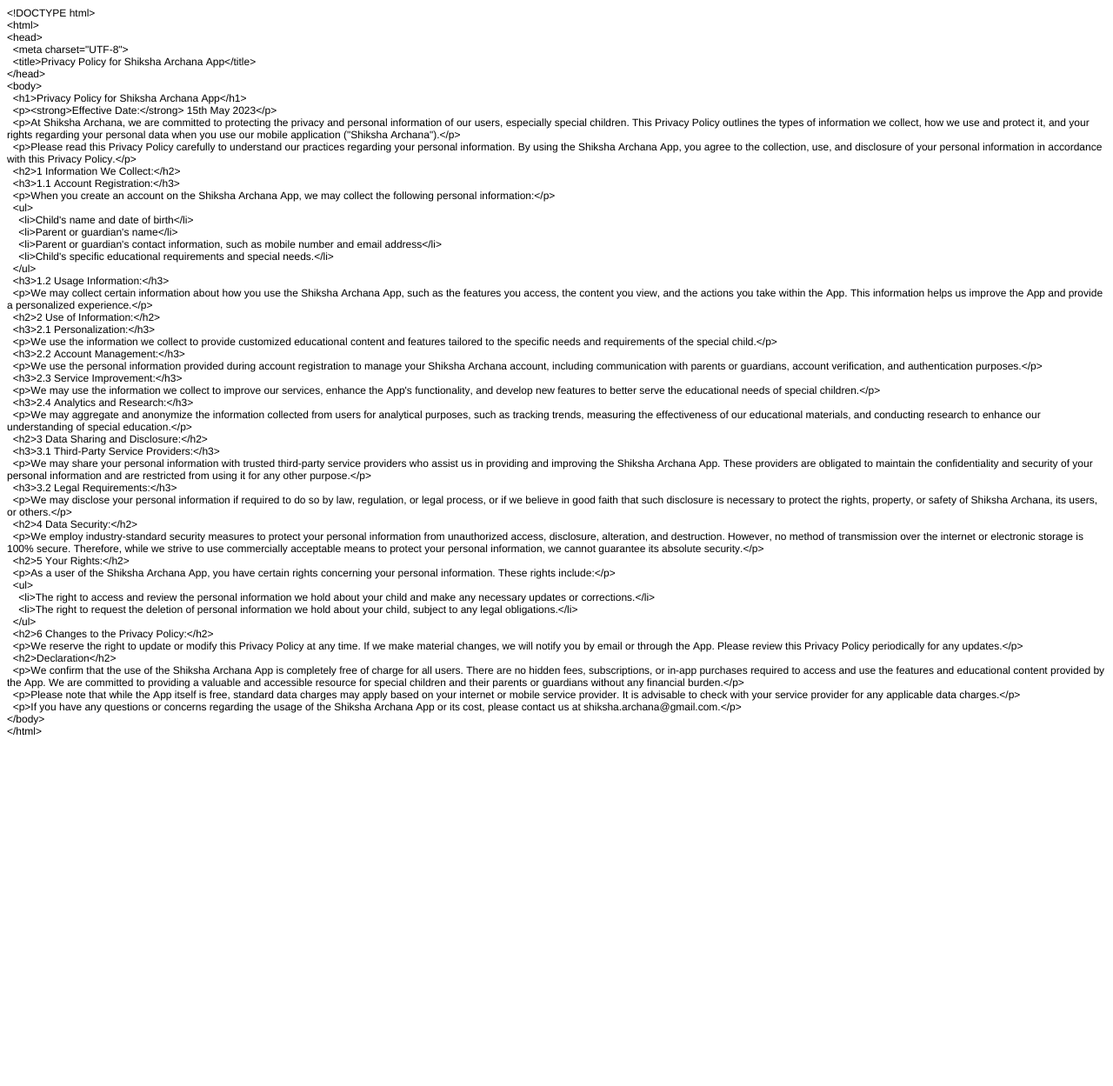
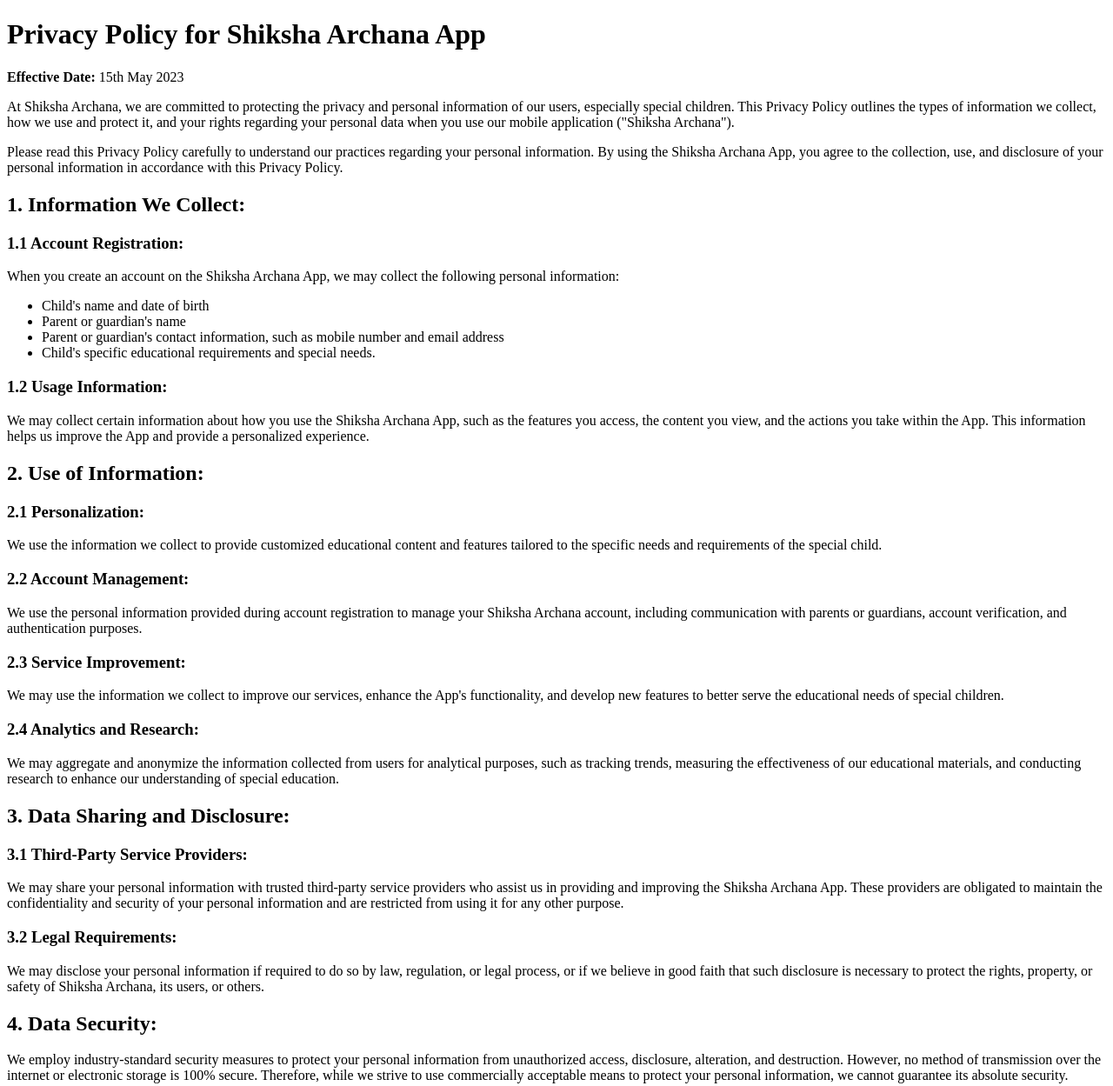
Before and after one commit to Edfoal/shiksha-archana-app-privacy-policy, a plain HTML site: page index.html in a window 1280 px wide. Shown: the top 1249 px of the page at 87% size. Before the commit the page ends 856 px from the top, so only its background shows below. Drawn offline with Linux system fonts and the light colour scheme.

Commit message:
Update index.html

```diff
--- a/index.html
+++ b/index.html
@@ -6,63 +6,97 @@
   <title></title>
   <meta name="Generator" content="Cocoa HTML Writer">
   <meta name="CocoaVersion" content="2299.5">
+  <title>Privacy Policy for Shiksha Archana App</title>
   <style type="text/css">
     p.p1 {margin: 0.0px 0.0px 0.0px 0.0px; font: 12.0px Helvetica; -webkit-text-stroke: #000000}
     span.s1 {font-kerning: none}
   </style>
 </head>
 <body>
-<p class="p1"><span class="s1">&lt;!DOCTYPE html&gt;</span></p>
-<p class="p1"><span class="s1">&lt;html&gt;</span></p>
-<p class="p1"><span class="s1">&lt;head&gt;</span></p>
-<p class="p1"><span class="s1"><span class="Apple-converted-space">  </span>&lt;meta charset="UTF-8"&gt;</span></p>
-<p class="p1"><span class="s1"><span class="Apple-converted-space">  </span>&lt;title&gt;Privacy Policy for Shiksha Archana App&lt;/title&gt;</span></p>
-<p class="p1"><span class="s1">&lt;/head&gt;</span></p>
-<p class="p1"><span class="s1">&lt;body&gt;</span></p>
-<p class="p1"><span class="s1"><span class="Apple-converted-space">  </span>&lt;h1&gt;Privacy Policy for Shiksha Archana App&lt;/h1&gt;</span></p>
-<p class="p1"><span class="s1"><span class="Apple-converted-space">  </span>&lt;p&gt;&lt;strong&gt;Effective Date:&lt;/strong&gt; 15th May 2023&lt;/p&gt;</span></p>
-<p class="p1"><span class="s1"><span class="Apple-converted-space">  </span>&lt;p&gt;At Shiksha Archana, we are committed to protecting the privacy and personal information of our users, especially special children. This Privacy Policy outlines the types of information we collect, how we use and protect it, and your rights regarding your personal data when you use our mobile application ("Shiksha Archana").&lt;/p&gt;</span></p>
-<p class="p1"><span class="s1"><span class="Apple-converted-space">  </span>&lt;p&gt;Please read this Privacy Policy carefully to understand our practices regarding your personal information. By using the Shiksha Archana App, you agree to the collection, use, and disclosure of your personal information in accordance with this Privacy Policy.&lt;/p&gt;</span></p>
-<p class="p1"><span class="s1"><span class="Apple-converted-space">  </span>&lt;h2&gt;1 Information We Collect:&lt;/h2&gt;</span></p>
-<p class="p1"><span class="s1"><span class="Apple-converted-space">  </span>&lt;h3&gt;1.1 Account Registration:&lt;/h3&gt;</span></p>
-<p class="p1"><span class="s1"><span class="Apple-converted-space">  </span>&lt;p&gt;When you create an account on the Shiksha Archana App, we may collect the following personal information:&lt;/p&gt;</span></p>
-<p class="p1"><span class="s1"><span class="Apple-converted-space">  </span>&lt;ul&gt;</span></p>
-<p class="p1"><span class="s1"><span class="Apple-converted-space">    </span>&lt;li&gt;Child's name and date of birth&lt;/li&gt;</span></p>
-<p class="p1"><span class="s1"><span class="Apple-converted-space">    </span>&lt;li&gt;Parent or guardian's name&lt;/li&gt;</span></p>
-<p class="p1"><span class="s1"><span class="Apple-converted-space">    </span>&lt;li&gt;Parent or guardian's contact information, such as mobile number and email address&lt;/li&gt;</span></p>
-<p class="p1"><span class="s1"><span class="Apple-converted-space">    </span>&lt;li&gt;Child's specific educational requirements and special needs.&lt;/li&gt;</span></p>
-<p class="p1"><span class="s1"><span class="Apple-converted-space">  </span>&lt;/ul&gt;</span></p>
-<p class="p1"><span class="s1"><span class="Apple-converted-space">  </span>&lt;h3&gt;1.2 Usage Information:&lt;/h3&gt;</span></p>
-<p class="p1"><span class="s1"><span class="Apple-converted-space">  </span>&lt;p&gt;We may collect certain information about how you use the Shiksha Archana App, such as the features you access, the content you view, and the actions you take within the App. This information helps us improve the App and provide a personalized experience.&lt;/p&gt;</span></p>
-<p class="p1"><span class="s1"><span class="Apple-converted-space">  </span>&lt;h2&gt;2 Use of Information:&lt;/h2&gt;</span></p>
-<p class="p1"><span class="s1"><span class="Apple-converted-space">  </span>&lt;h3&gt;2.1 Personalization:&lt;/h3&gt;</span></p>
-<p class="p1"><span class="s1"><span class="Apple-converted-space">  </span>&lt;p&gt;We use the information we collect to provide customized educational content and features tailored to the specific needs and requirements of the special child.&lt;/p&gt;</span></p>
-<p class="p1"><span class="s1"><span class="Apple-converted-space">  </span>&lt;h3&gt;2.2 Account Management:&lt;/h3&gt;</span></p>
-<p class="p1"><span class="s1"><span class="Apple-converted-space">  </span>&lt;p&gt;We use the personal information provided during account registration to manage your Shiksha Archana account, including communication with parents or guardians, account verification, and authentication purposes.&lt;/p&gt;</span></p>
-<p class="p1"><span class="s1"><span class="Apple-converted-space">  </span>&lt;h3&gt;2.3 Service Improvement:&lt;/h3&gt;</span></p>
-<p class="p1"><span class="s1"><span class="Apple-converted-space">  </span>&lt;p&gt;We may use the information we collect to improve our services, enhance the App's functionality, and develop new features to better serve the educational needs of special children.&lt;/p&gt;</span></p>
-<p class="p1"><span class="s1"><span class="Apple-converted-space">  </span>&lt;h3&gt;2.4 Analytics and Research:&lt;/h3&gt;</span></p>
-<p class="p1"><span class="s1"><span class="Apple-converted-space">  </span>&lt;p&gt;We may aggregate and anonymize the information collected from users for analytical purposes, such as tracking trends, measuring the effectiveness of our educational materials, and conducting research to enhance our understanding of special education.&lt;/p&gt;</span></p>
-<p class="p1"><span class="s1"><span class="Apple-converted-space">  </span>&lt;h2&gt;3 Data Sharing and Disclosure:&lt;/h2&gt;</span></p>
-<p class="p1"><span class="s1"><span class="Apple-converted-space">  </span>&lt;h3&gt;3.1 Third-Party Service Providers:&lt;/h3&gt;</span></p>
-<p class="p1"><span class="s1"><span class="Apple-converted-space">  </span>&lt;p&gt;We may share your personal information with trusted third-party service providers who assist us in providing and improving the Shiksha Archana App. These providers are obligated to maintain the confidentiality and security of your personal information and are restricted from using it for any other purpose.&lt;/p&gt;</span></p>
-<p class="p1"><span class="s1"><span class="Apple-converted-space">  </span>&lt;h3&gt;3.2 Legal Requirements:&lt;/h3&gt;</span></p>
-<p class="p1"><span class="s1"><span class="Apple-converted-space">  </span>&lt;p&gt;We may disclose your personal information if required to do so by law, regulation, or legal process, or if we believe in good faith that such disclosure is necessary to protect the rights, property, or safety of Shiksha Archana, its users, or others.&lt;/p&gt;</span></p>
-<p class="p1"><span class="s1"><span class="Apple-converted-space">  </span>&lt;h2&gt;4 Data Security:&lt;/h2&gt;</span></p>
-<p class="p1"><span class="s1"><span class="Apple-converted-space">  </span>&lt;p&gt;We employ industry-standard security measures to protect your personal information from unauthorized access, disclosure, alteration, and destruction. However, no method of transmission over the internet or electronic storage is 100% secure. Therefore, while we strive to use commercially acceptable means to protect your personal information, we cannot guarantee its absolute security.&lt;/p&gt;</span></p>
-<p class="p1"><span class="s1"><span class="Apple-converted-space">  </span>&lt;h2&gt;5 Your Rights:&lt;/h2&gt;</span></p>
-<p class="p1"><span class="s1"><span class="Apple-converted-space">  </span>&lt;p&gt;As a user of the Shiksha Archana App, you have certain rights concerning your personal information. These rights include:&lt;/p&gt;</span></p>
-<p class="p1"><span class="s1"><span class="Apple-converted-space">  </span>&lt;ul&gt;</span></p>
-<p class="p1"><span class="s1"><span class="Apple-converted-space">    </span>&lt;li&gt;The right to access and review the personal information we hold about your child and make any necessary updates or corrections.&lt;/li&gt;</span></p>
-<p class="p1"><span class="s1"><span class="Apple-converted-space">    </span>&lt;li&gt;The right to request the deletion of personal information we hold about your child, subject to any legal obligations.&lt;/li&gt;</span></p>
-<p class="p1"><span class="s1"><span class="Apple-converted-space">  </span>&lt;/ul&gt;</span></p>
-<p class="p1"><span class="s1"><span class="Apple-converted-space">  </span>&lt;h2&gt;6 Changes to the Privacy Policy:&lt;/h2&gt;</span></p>
-<p class="p1"><span class="s1"><span class="Apple-converted-space">  </span>&lt;p&gt;We reserve the right to update or modify this Privacy Policy at any time. If we make material changes, we will notify you by email or through the App. Please review this Privacy Policy periodically for any updates.&lt;/p&gt;</span></p>
-<p class="p1"><span class="s1"><span class="Apple-converted-space">  </span>&lt;h2&gt;Declaration&lt;/h2&gt;</span></p>
-<p class="p1"><span class="s1"><span class="Apple-converted-space">  </span>&lt;p&gt;We confirm that the use of the Shiksha Archana App is completely free of charge for all users. There are no hidden fees, subscriptions, or in-app purchases required to access and use the features and educational content provided by the App. We are committed to providing a valuable and accessible resource for special children and their parents or guardians without any financial burden.&lt;/p&gt;</span></p>
-<p class="p1"><span class="s1"><span class="Apple-converted-space">  </span>&lt;p&gt;Please note that while the App itself is free, standard data charges may apply based on your internet or mobile service provider. It is advisable to check with your service provider for any applicable data charges.&lt;/p&gt;</span></p>
-<p class="p1"><span class="s1"><span class="Apple-converted-space">  </span>&lt;p&gt;If you have any questions or concerns regarding the usage of the Shiksha Archana App or its cost, please contact us at shiksha.archana@gmail.com.&lt;/p&gt;</span></p>
-<p class="p1"><span class="s1">&lt;/body&gt;</span></p>
-<p class="p1"><span class="s1">&lt;/html&gt;</span></p>
+    <h1>Privacy Policy for Shiksha Archana App</h1>
+
+  <p><strong>Effective Date:</strong> 15th May 2023</p>
+
+  <p>At Shiksha Archana, we are committed to protecting the privacy and personal information of our users, especially special children. This Privacy Policy outlines the types of information we collect, how we use and protect it, and your rights regarding your personal data when you use our mobile application ("Shiksha Archana").</p>
+
+  <p>Please read this Privacy Policy carefully to understand our practices regarding your personal information. By using the Shiksha Archana App, you agree to the collection, use, and disclosure of your personal information in accordance with this Privacy Policy.</p>
+
+  <h2>1. Information We Collect:</h2>
+
+  <h3>1.1 Account Registration:</h3>
+
+  <p>When you create an account on the Shiksha Archana App, we may collect the following personal information:</p>
+
+  <ul>
+
+    <li>Child's name and date of birth</li>
+
+    <li>Parent or guardian's name</li>
+
+    <li>Parent or guardian's contact information, such as mobile number and email address</li>
+
+    <li>Child's specific educational requirements and special needs.</li>
+
+  </ul>
+
+  <h3>1.2 Usage Information:</h3>
+
+  <p>We may collect certain information about how you use the Shiksha Archana App, such as the features you access, the content you view, and the actions you take within the App. This information helps us improve the App and provide a personalized experience.</p>
+
+  <h2>2. Use of Information:</h2>
+
+  <h3>2.1 Personalization:</h3>
+
+  <p>We use the information we collect to provide customized educational content and features tailored to the specific needs and requirements of the special child.</p>
+
+  <h3>2.2 Account Management:</h3>
+
+  <p>We use the personal information provided during account registration to manage your Shiksha Archana account, including communication with parents or guardians, account verification, and authentication purposes.</p>
+
+  <h3>2.3 Service Improvement:</h3>
+
+  <p>We may use the information we collect to improve our services, enhance the App's functionality, and develop new features to better serve the educational needs of special children.</p>
+
+  <h3>2.4 Analytics and Research:</h3>
+
+  <p>We may aggregate and anonymize the information collected from users for analytical purposes, such as tracking trends, measuring the effectiveness of our educational materials, and conducting research to enhance our understanding of special education.</p>
+
+  <h2>3. Data Sharing and Disclosure:</h2>
+
+  <h3>3.1 Third-Party Service Providers:</h3>
+
+  <p>We may share your personal information with trusted third-party service providers who assist us in providing and improving the Shiksha Archana App. These providers are obligated to maintain the confidentiality and security of your personal information and are restricted from using it for any other purpose.</p>
+
+  <h3>3.2 Legal Requirements:</h3>
+
+  <p>We may disclose your personal information if required to do so by law, regulation, or legal process, or if we believe in good faith that such disclosure is necessary to protect the rights, property, or safety of Shiksha Archana, its users, or others.</p>
+
+  <h2>4. Data Security:</h2>
+
+  <p>We employ industry-standard security measures to protect your personal information from unauthorized access, disclosure, alteration, and destruction. However, no method of transmission over the internet or electronic storage is 100% secure. Therefore, while we strive to use commercially acceptable means to protect your personal information, we cannot guarantee its absolute security.</p>
+
+  <h2>5. Your Rights:</h2>
+
+  <p>As a user of the Shiksha Archana App, you have certain rights concerning your personal information. These rights include:</p>
+
+  <ul>
+
+    <li>The right to access and review the personal information we hold about your child and make any necessary updates or corrections.</li>
+
+    <li>The right to request the deletion of personal information we hold about your child, subject to any legal obligations.</li>
+
+  </ul>
+
+  <h2>6. Changes to the Privacy Policy:</h2>
+
+  <p>We reserve the right to update or modify this Privacy Policy at any time. If we make material changes, we will notify you by email or through the App. Please review this Privacy Policy periodically for any updates.</p>
+
+  <h2>Declaration</h2>
+
+  <p>We confirm that the use of the Shiksha Archana App is completely free of charge for all users. There are no hidden fees, subscriptions, or in-app purchases required to access and use the features and educational content provided by the App. We are committed to providing a valuable and accessible resource for special children and their parents or guardians without any financial burden.</p>
+
+  <p>Please note that while the App itself is free, standard data charges may apply based on your internet or mobile service provider. It is advisable to check with your service provider for any applicable data charges.</p>
+
+  <p>If you have any questions or concerns regarding the usage of the Shiksha Archana App or its cost, please contact us at shiksha.archana@gmail.com.</p>
 </body>
 </html>
```
